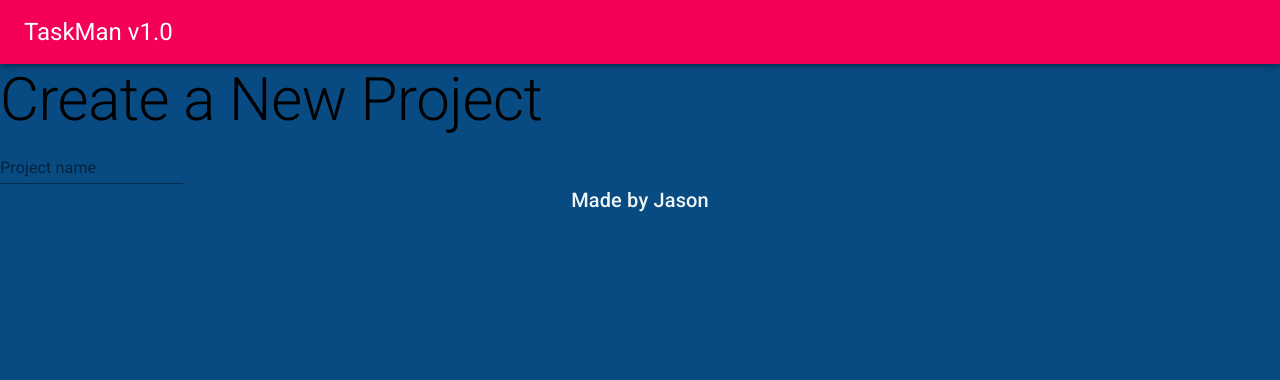
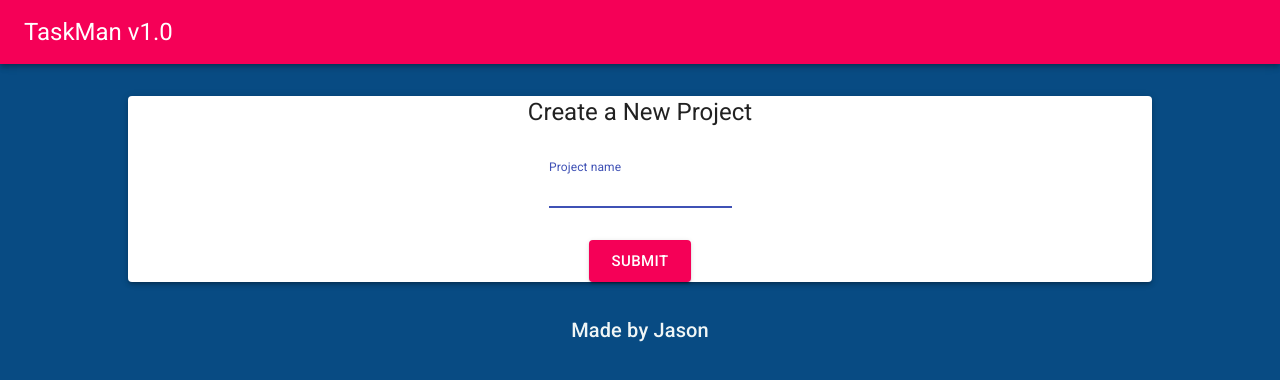
Before and after one commit to jallend1/taskman, a React (Create React App) app: page / in a window 1280 px wide. Shown: the top 380 px of the page. Built offline with nearby package versions, Linux system fonts and the light colour scheme.

Commit message:
Completes basic styling on New Project form

```diff
--- a/src/App.js
+++ b/src/App.js
@@ -1,6 +1,7 @@
 import NavBar from "./Components/NavBar";
 import Home from "./Components/Home";
 import Footer from "./Components/Footer";
+
 function App() {
   return (
     <div className="App">
--- a/src/Components/NewProject.js
+++ b/src/Components/NewProject.js
@@ -1,17 +1,59 @@
-import {useState} from 'react';
-import { TextField, Typography } from "@material-ui/core";
+import { useState } from "react";
+import {
+  Box,
+  Paper,
+  TextField,
+  Typography,
+  makeStyles,
+  Button,
+} from "@material-ui/core";
 
-const NewProject = ({addProject}) => {
-    const [projectTitle, setProjectTitle] = useState('')
+const NewProject = ({ addProject }) => {
+  const [projectTitle, setProjectTitle] = useState("");
 
-    return (
-        <>
-        <Typography variant="h2">Create a New Project</Typography>
-        <form onSubmit={(e) => addProject(e, projectTitle)}>
-            <TextField label="Project name" onChange={e => setProjectTitle(e.target.value)}/>
-        </form>
-        </>
-    )
-}
+  const useStyles = makeStyles({
+    createNew: {
+      maxWidth: "80%",
+      margin: "2em auto",
+    },
+    submit: {
+      display: "block",
+    },
+    formSpacing: {
+      margin: "2em",
+    },
+  });
+
+  const classes = useStyles();
+  return (
+    <>
+      <Paper elevation={3} className={classes.createNew}>
+        <Typography variant="h5" align="center">
+          Create a New Project
+        </Typography>
+        <Box align="center">
+          <form onSubmit={(e) => addProject(e, projectTitle)}>
+            <TextField
+              label="Project name"
+              onChange={(e) => setProjectTitle(e.target.value)}
+              autoFocus
+              className={classes.formSpacing}
+            />
+
+            <Button
+              variant="contained"
+              color="secondary"
+              size="large"
+              type="submit"
+              className={classes.submit}
+            >
+              Submit
+            </Button>
+          </form>
+        </Box>
+      </Paper>
+    </>
+  );
+};
 
 export default NewProject;
--- a/src/Components/Project.js
+++ b/src/Components/Project.js
@@ -1,5 +1,4 @@
 import {
-  Box,
   CardActionArea,
   Checkbox,
   List,
@@ -64,7 +63,7 @@ const Project = ({ project, addTask, completeTask, deleteTask }) => {
 
   return (
     <>
-      <Card className={classes.root} boxShadow={3}>
+      <Card className={classes.root}>
         <CardHeader
           title={project.title}
           subheader={project.createdAt.toString()}
@@ -74,6 +73,7 @@ const Project = ({ project, addTask, completeTask, deleteTask }) => {
         </CardContent>
         <CardActionArea>
           <form onSubmit={(e) => addTask(e, project.id, newAction)}>
+            {/* TODO: Not liking the textfieldwhen in focus -- Weird color change? */}
             <TextField
               label="Add next action"
               onChange={(e) => setNewAction(e.target.value)}
```
